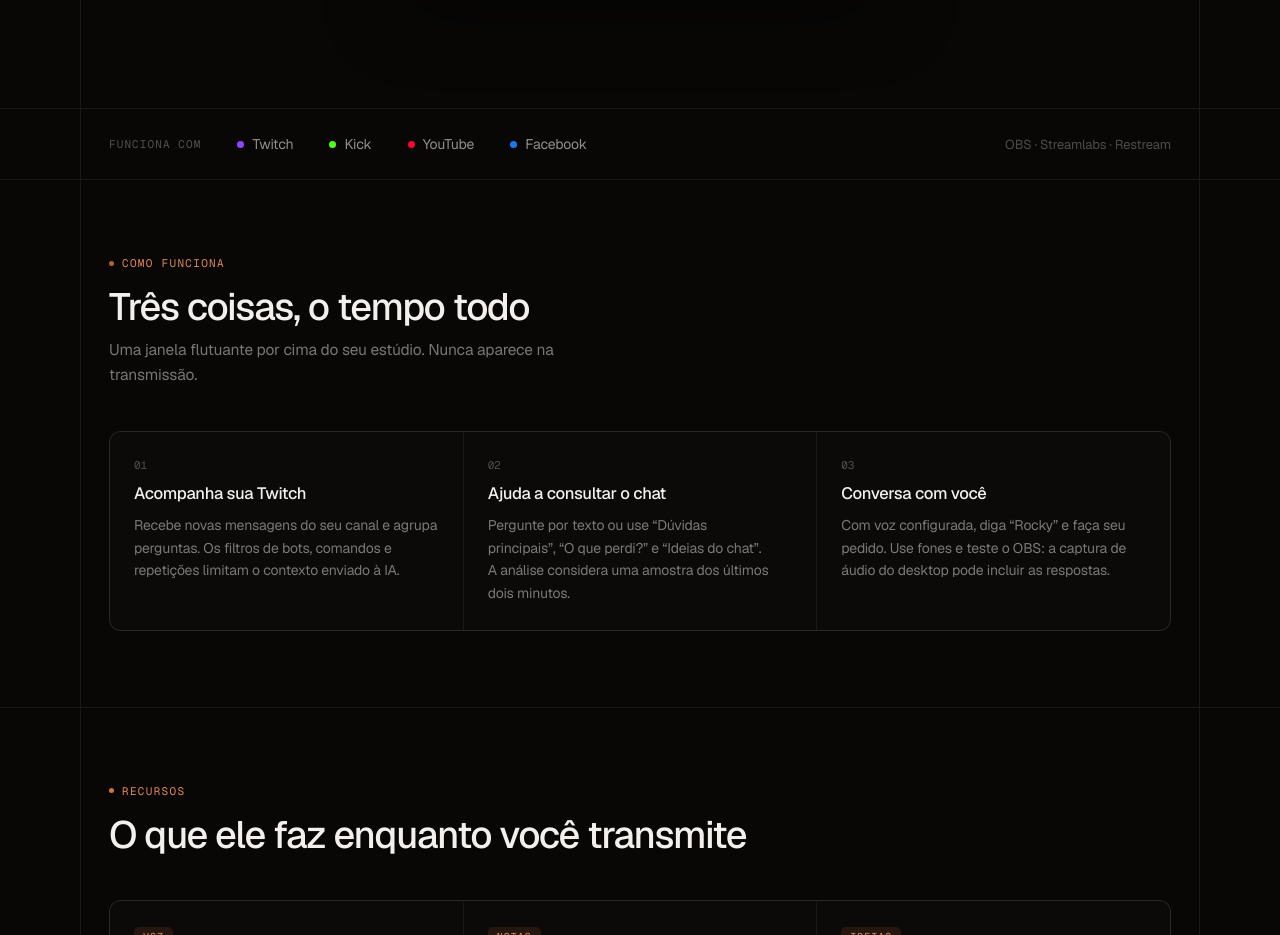
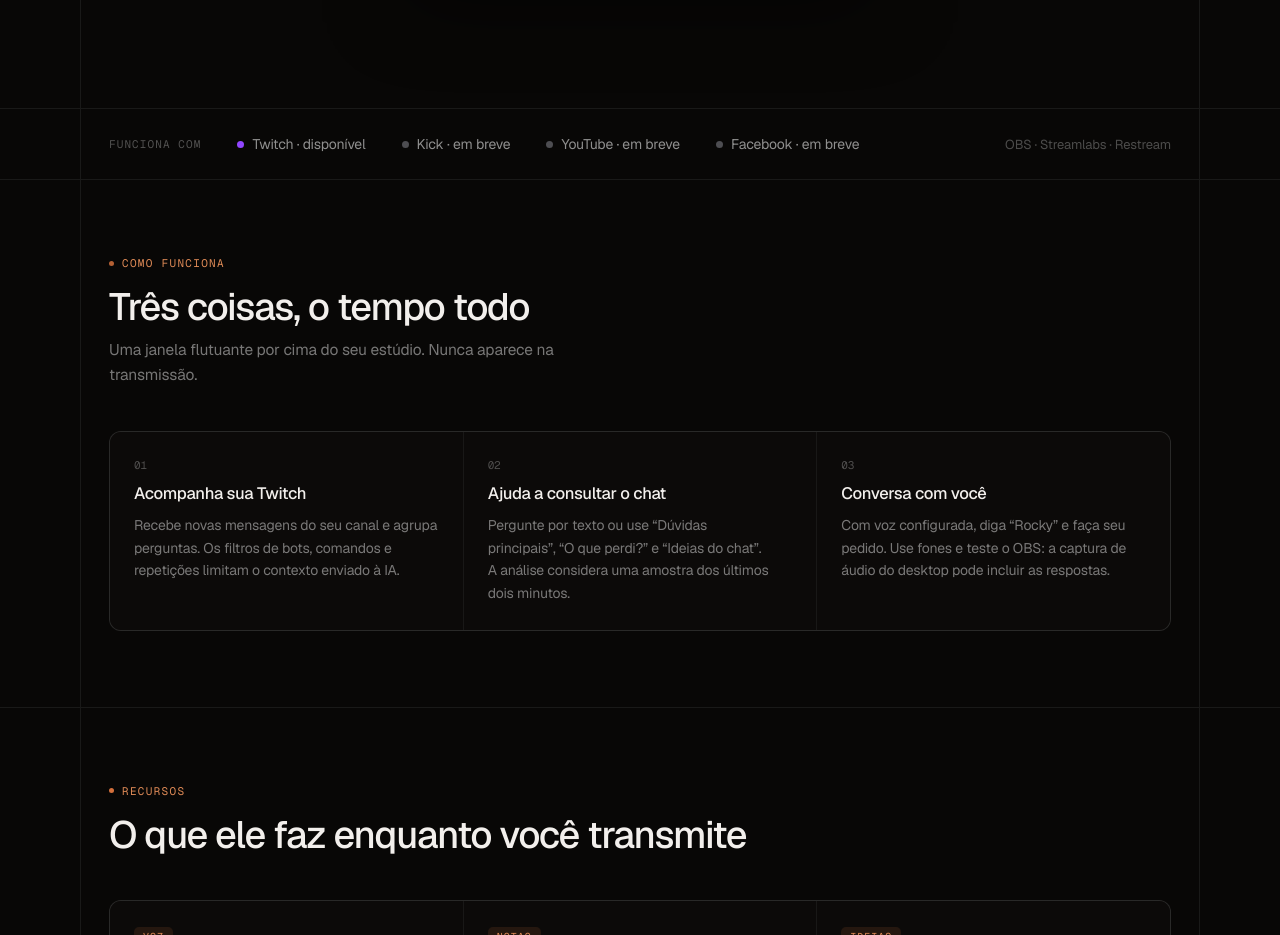
Before and after one commit to opensources-com-br/rocky, a Next.js app in the folder apps/web/: page / in a window 1280 px wide. Shown: the part 1440-2375 px from the top of the page. Built offline with nearby package versions, Linux system fonts and the light colour scheme.

Commit message:
feat: align landing platforms with available features

```diff
--- a/apps/web/content/landing/platforms.js
+++ b/apps/web/content/landing/platforms.js
@@ -1,6 +1,18 @@
 export const platforms = [
-  {"name": "Twitch", "color": "#9146ff"},
-  {"name": "Kick", "color": "#53fc18"},
-  {"name": "YouTube", "color": "#ff0033"},
-  {"name": "Facebook", "color": "#1877f2"},
+  {
+    "name": "Twitch · disponível",
+    "color": "#9146ff"
+  },
+  {
+    "name": "Kick · em breve",
+    "color": "#4d4d51"
+  },
+  {
+    "name": "YouTube · em breve",
+    "color": "#4d4d51"
+  },
+  {
+    "name": "Facebook · em breve",
+    "color": "#4d4d51"
+  }
 ];
```
